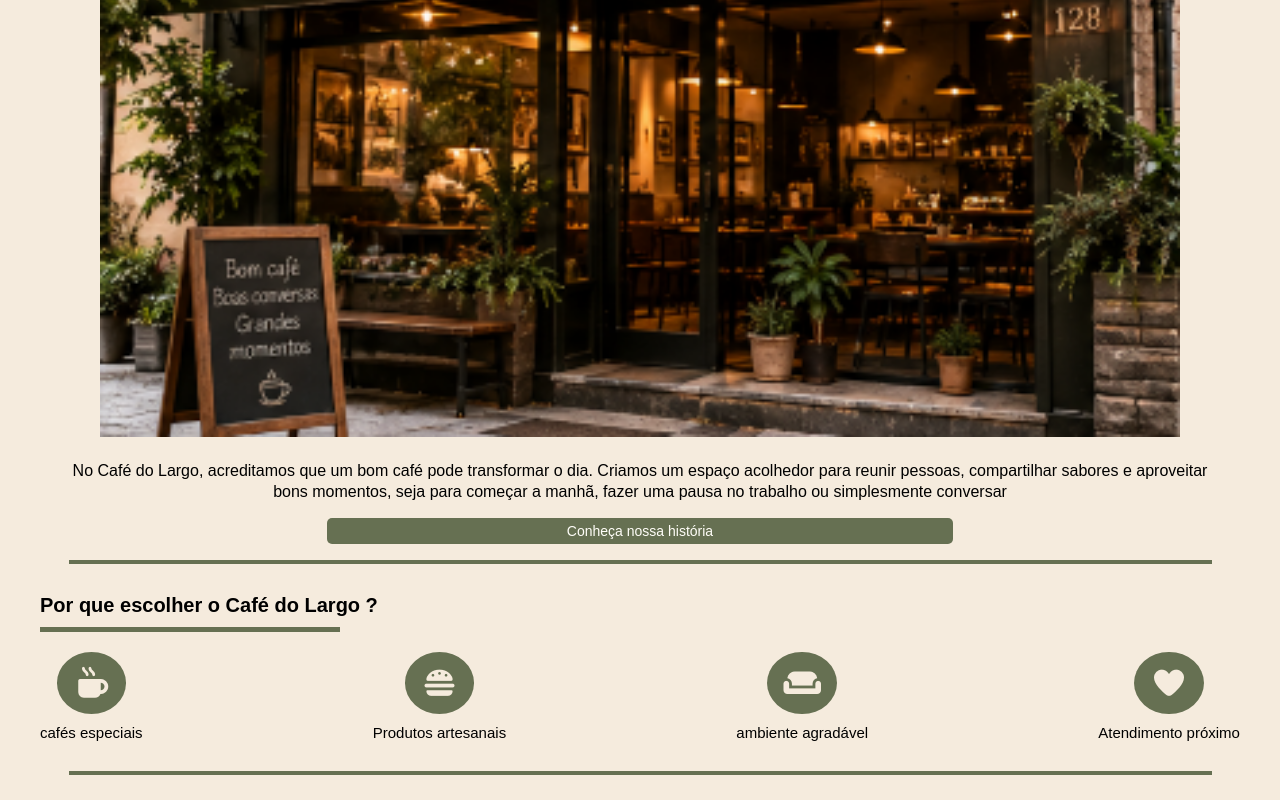
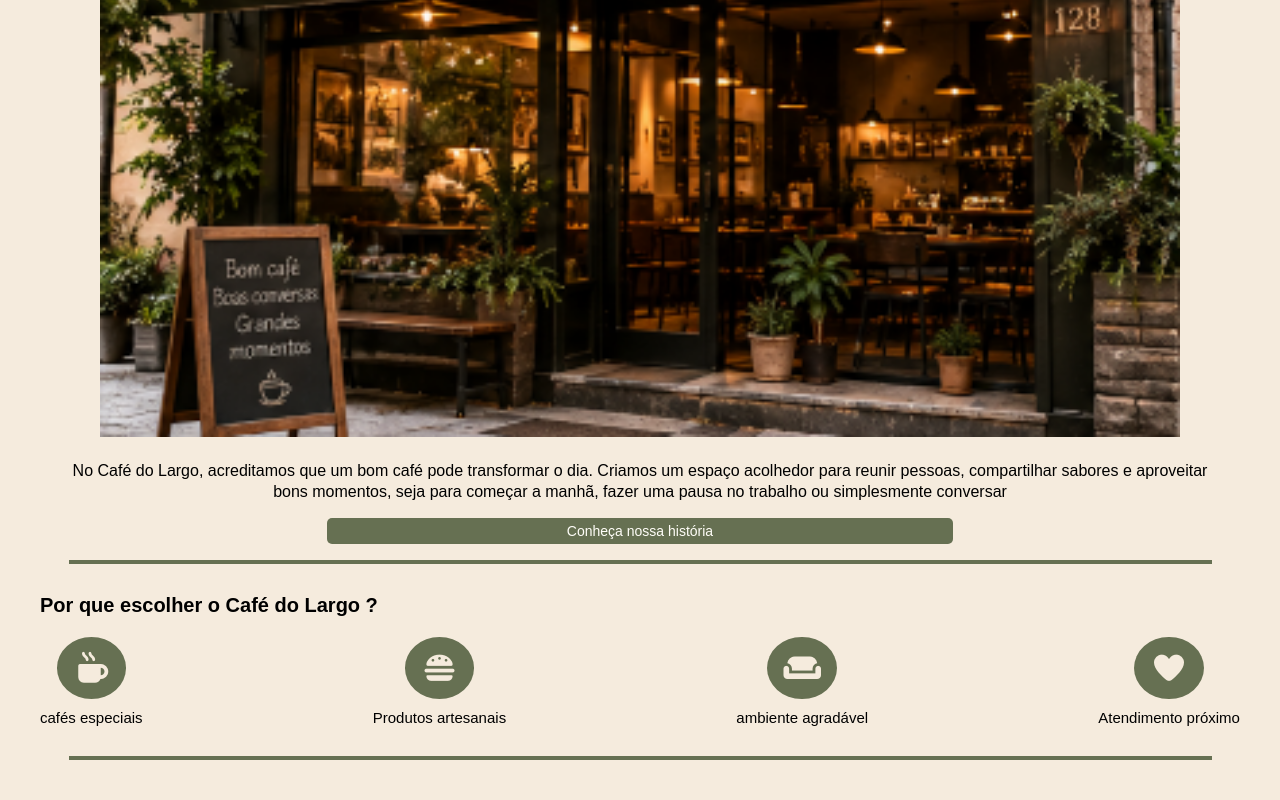
Before and after one commit to Henrique-OG/cafe_do_largo, a plain HTML site: page index.html in a window 1280 px wide. Shown: the part 1548-2348 px from the top of the page. Drawn offline with Linux system fonts and the light colour scheme.

```diff
--- a/css/style.css
+++ b/css/style.css
@@ -241,7 +241,7 @@
     display: flex;
     justify-content: space-between;
     gap: 10px;
-    margin-bottom: 20px;
+    margin: 20px 0;
     text-align: center;
 }
 
--- a/index.html
+++ b/index.html
@@ -123,7 +123,6 @@
     <section class="motivos_para_escolher">
         <div class="conteiner">
             <h2>Por que escolher o Café do Largo ?</h2>
-            <div class="linha_titulo"></div>
             <div class="motivos">
                 <div class="motivo">
                     <i class="fa-solid fa-mug-hot"></i>
```
